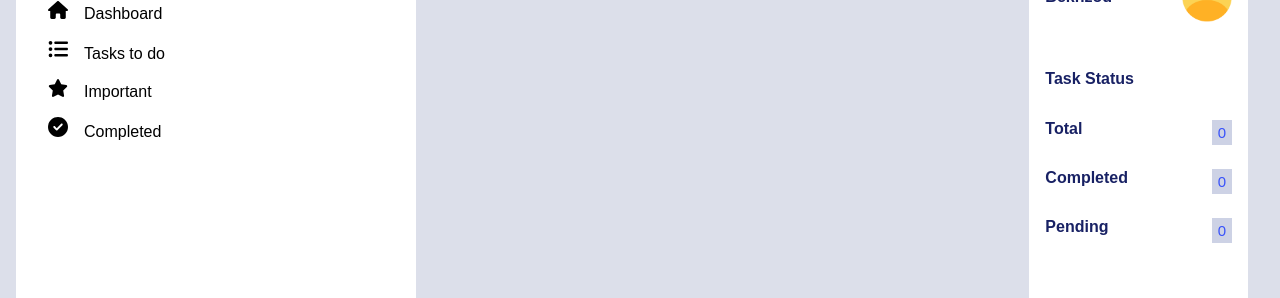
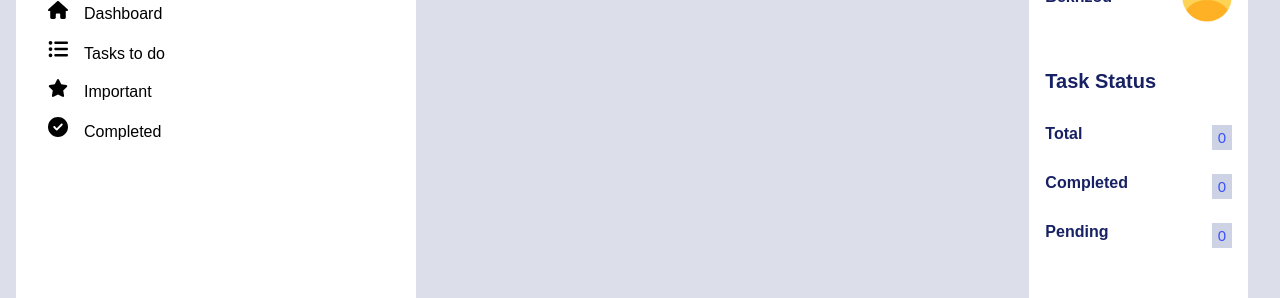
Before and after one commit to bekhzodallaev/Task-Manager-Extension, a React (Vite) app: page /dashboard in a window 1280 px wide. Shown: the part 131-429 px from the top of the page. Built offline with nearby package versions, Linux system fonts and the light colour scheme.

Commit message:
add scrum-18-create-rightsidebar-component fix-title

```diff
--- a/src/components/Dashboard/RightSidebar/RightSidebar.jsx
+++ b/src/components/Dashboard/RightSidebar/RightSidebar.jsx
@@ -19,7 +19,7 @@ function RightSidebar() {
         </div>
       </div>
       <div className={styles.task_stats_wrapper}>
-        <p>Task Status</p>
+        <p className={styles.title}>Task Status</p>
         <div className={styles.stats_list}>
           <div className={styles.total}>
             <p>Total</p>
--- a/src/components/Dashboard/RightSidebar/RightSidebar.module.scss
+++ b/src/components/Dashboard/RightSidebar/RightSidebar.module.scss
@@ -35,14 +35,17 @@
     flex-direction: column;
     gap: 2rem;
     margin-top: 3rem;
-    p {
+    .title {
       color: #182164;
       font-weight: bold;
+      font-size: 20px;
     }
     .stats_list {
       display: flex;
       flex-direction: column;
       gap: 1.5rem;
+      color: #182164;
+      font-weight: bold;
       .total,
       .completed,
       .pending {
```
